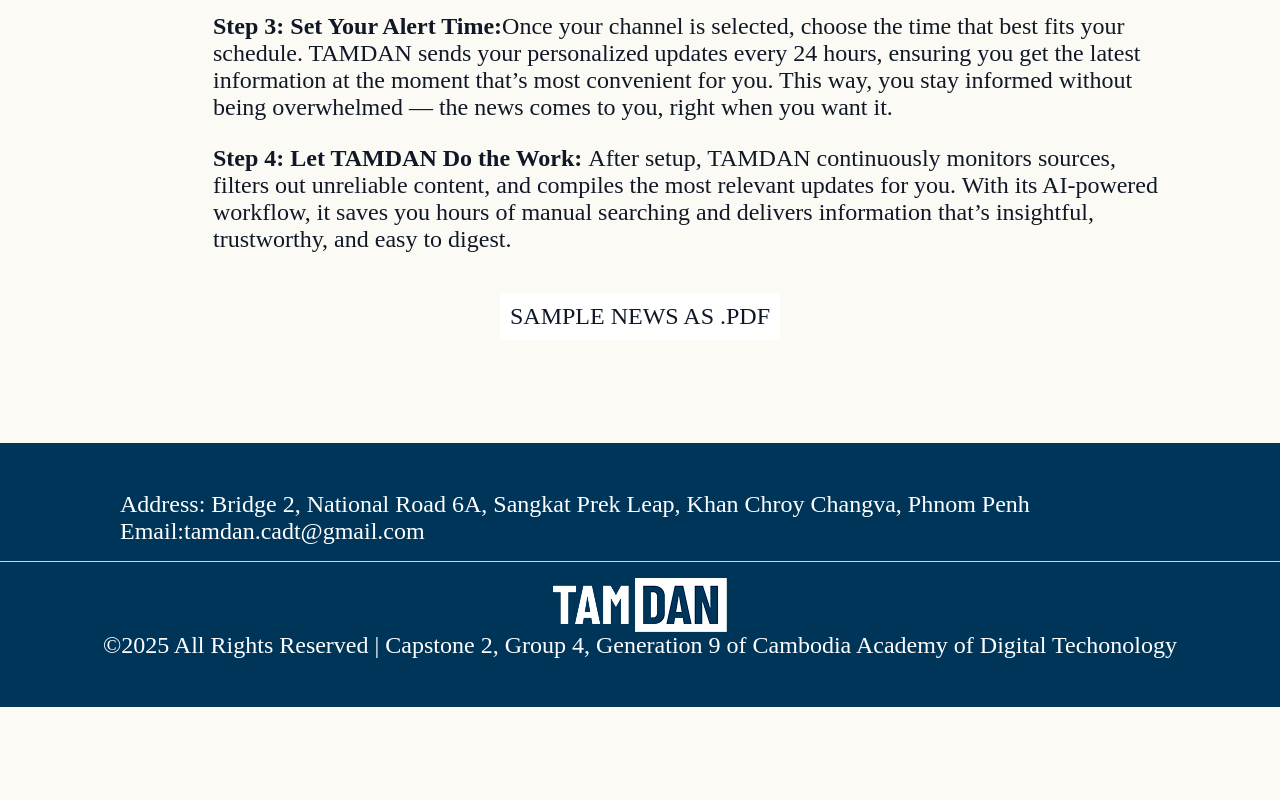
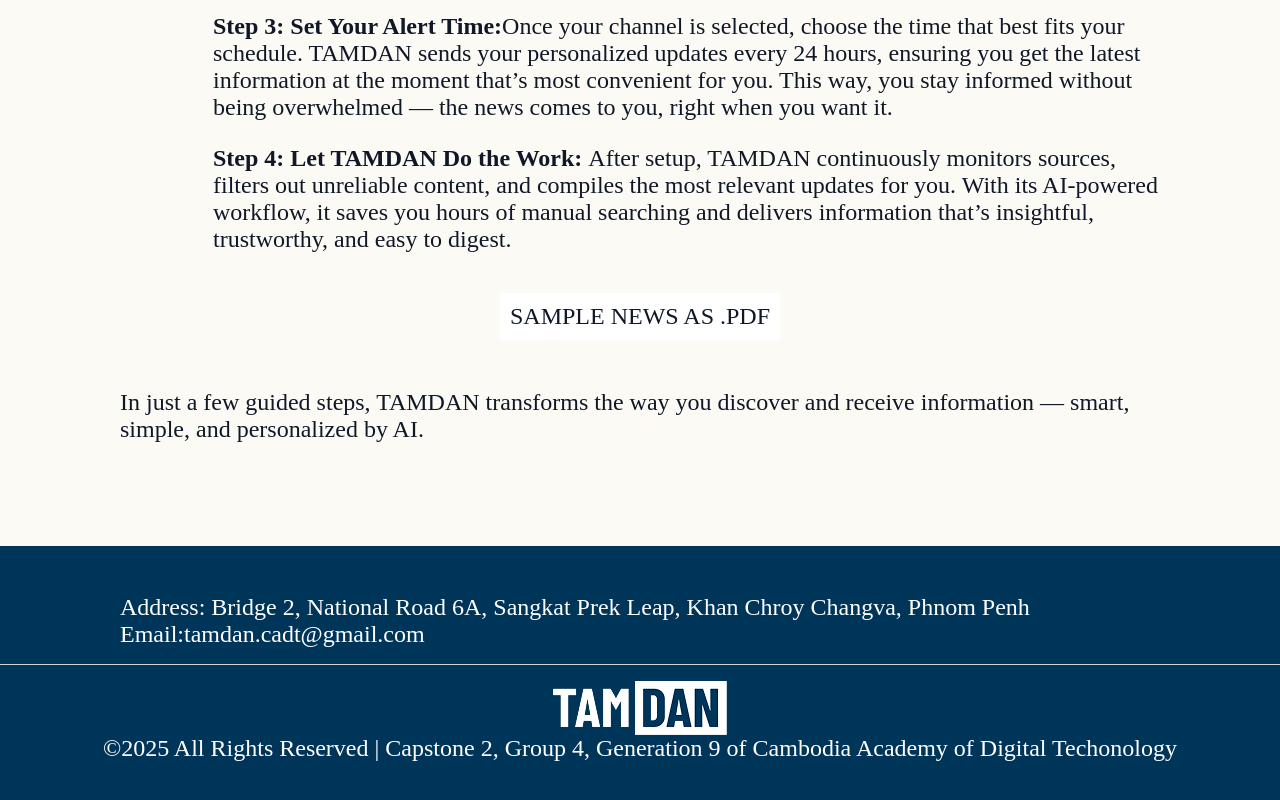
Before and after one commit to livinda-dev/tamdan-web, a Next.js app: page /explore in a window 1280 px wide. Shown: the part 1692-2492 px from the top of the page. Before the commit the page ends 2399 px from the top, so only its background shows below. Built offline with nearby package versions, Linux system fonts and the light colour scheme.

Commit message:
add the last  text in explore page

```diff
--- a/src/app/explore/page.tsx
+++ b/src/app/explore/page.tsx
@@ -128,6 +128,7 @@
           <SampleNews setIsOpenNewsModal={setIsOpenNewsModal} />
         </div>
       )}
+      <p className="pt-[49px]">In just a few guided steps, TAMDAN transforms the way you discover and receive information — smart, simple, and personalized by AI.</p>
     </div>
   );
 }
```
